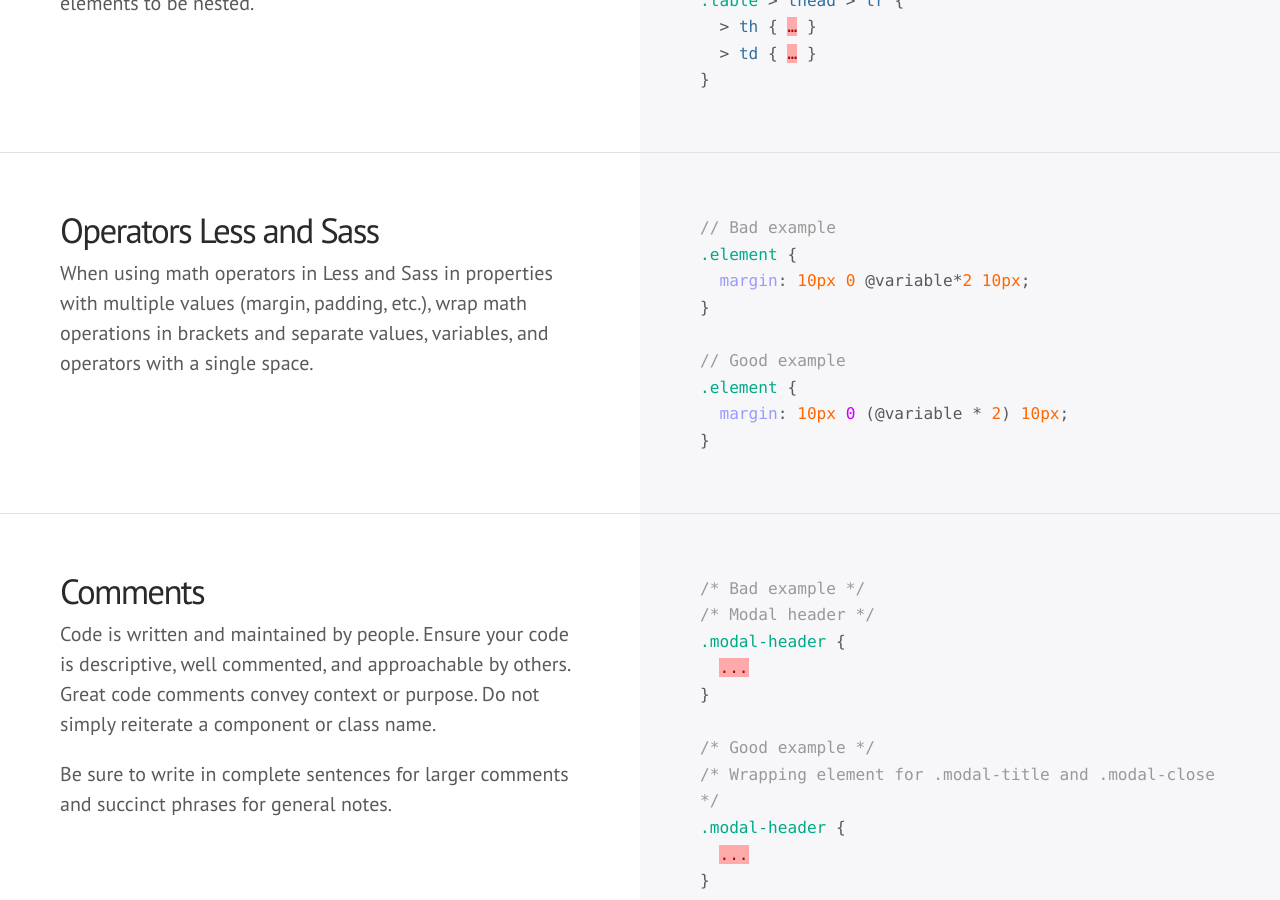
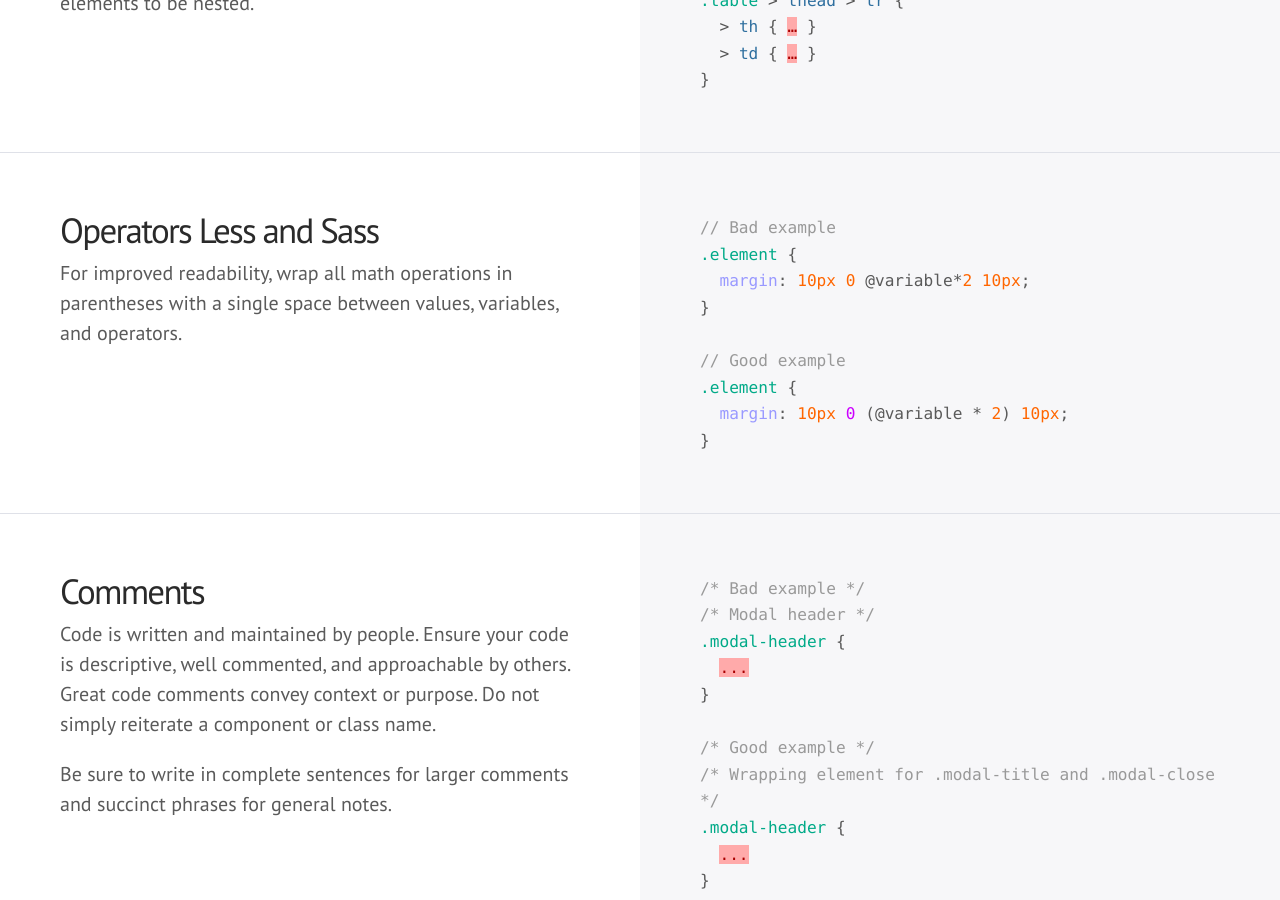
Before and after one commit to mdo/code-guide, a Jekyll site: the page built from index.html, in a window 1280 px wide and 900 px high, scrolled down 11159 px. Built offline with Jekyll 4.4.1, drawn with Linux system fonts in a browser that asks for light colours; some web fonts are replaced; Markdown is read by kramdown in place of the engine named in the settings; comment, search, counter and statistics services are not loaded.

Commit message:
Wording update for math operation guidelines

```diff
--- a/index.html
+++ b/index.html
@@ -334,7 +334,7 @@ layout: default
 <div class="section" id="css-operators">
   <div class="col">
     <h3>Operators Less and Sass</h3>
-    <p>When using math operators in Less and Sass in properties with multiple values (margin, padding, etc.), wrap math operations in brackets and separate values, variables, and operators with a single space.</p>
+    <p>For improved readability, wrap all math operations in parentheses with a single space between values, variables, and operators.</p>
   </div>
   <div class="col">
     {% highlight scss %}{% include css/operators.scss %}{% endhighlight %}
```
